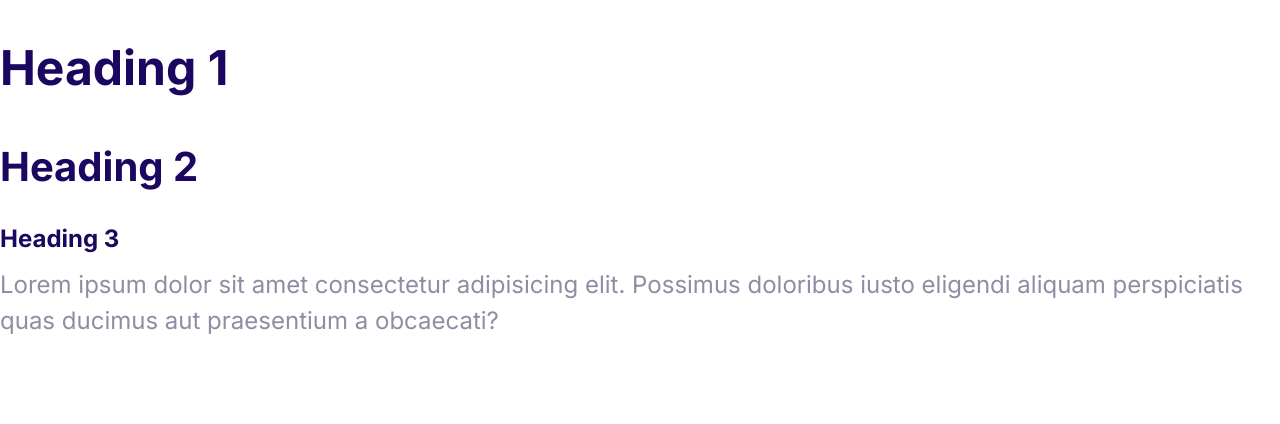
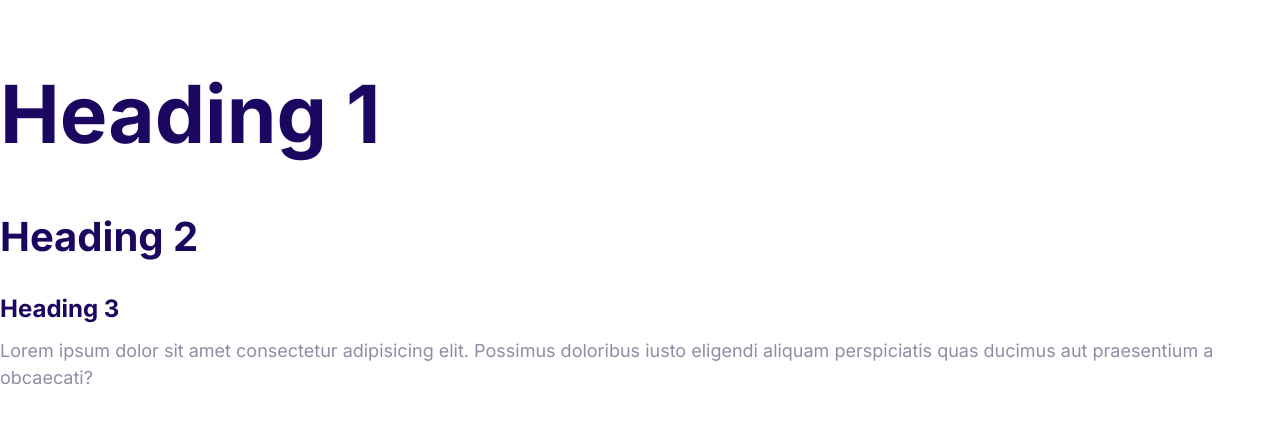
Before and after one commit to DhanyaSathasivam/moshweb, a plain HTML site: page HTML/index.html in a window 1280 px wide. Drawn offline with Linux system fonts and the light colour scheme; files that its build step writes are made by us from their sources.

Commit message:
define style and fonts

```diff
--- a/CSS/styles.css
+++ b/CSS/styles.css
@@ -35,6 +35,9 @@ p{
 }
 
 @media screen and (min-width:1024px){
+    body{
+        font-size: 1.8rem;
+    }
     h1{
         font-size: 8rem;
     }
@@ -44,7 +47,5 @@ p{
     h3{
         font-size: 2.4rem;
     }
-    /* body{
-        font-size: 1.8rem;
-    } */
+
 }
--- a/HTML/index.html
+++ b/HTML/index.html
@@ -8,8 +8,9 @@
     <link rel="preconnect" href="https://fonts.googleapis.com">
     <link rel="preconnect" href="https://fonts.gstatic.com" crossorigin>
     <link href="https://fonts.googleapis.com/css2?family=Inter:wght@400;700&display=swap" rel="stylesheet">
-    <link rel="stylesheet" href="CSS/styles.css">
-    <link rel="stylesheet" href="CSS/normalize.css">
+    <link rel="stylesheet" href="../CSS/normalize.css">
+    <link rel="stylesheet" href="../CSS/styles.css">
+
 </head>
 <body>
     <h1>Heading 1</h1>
```
